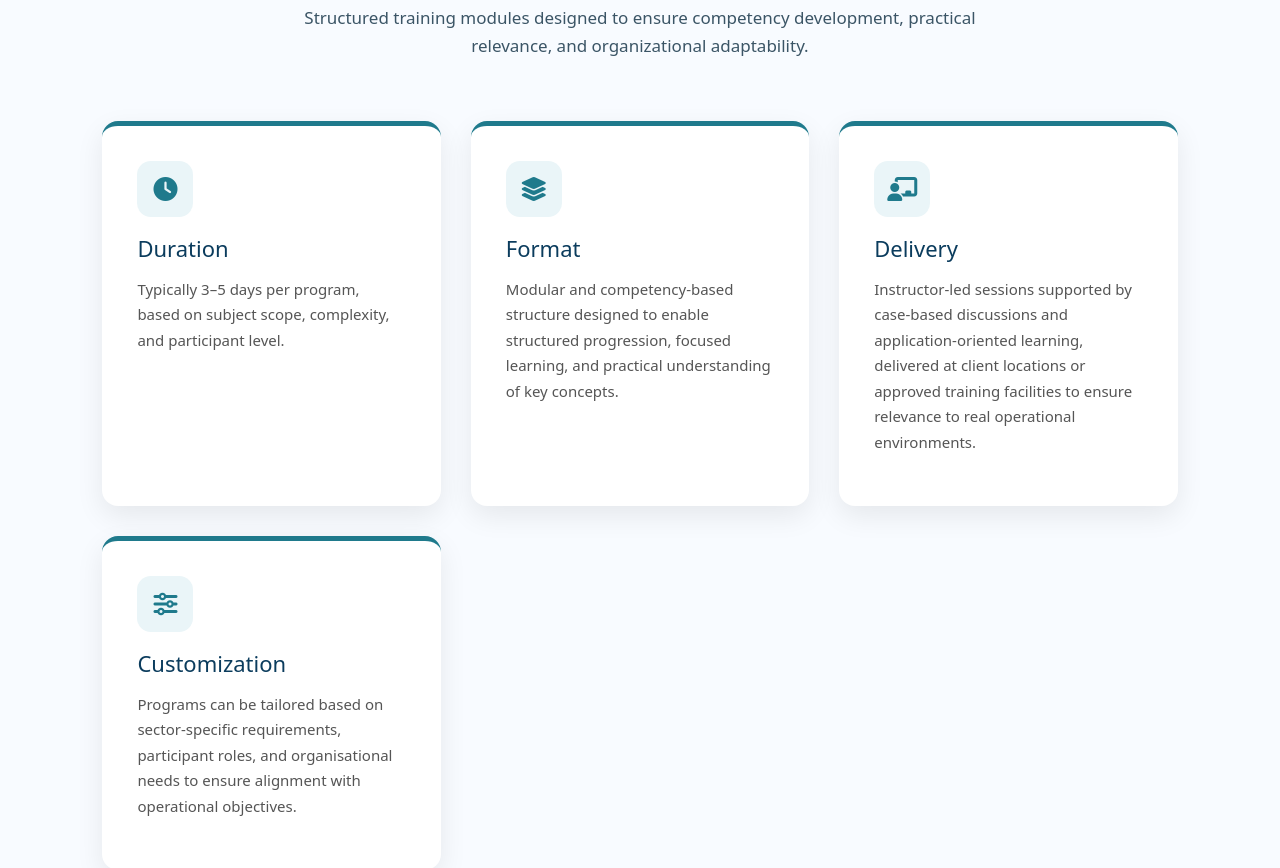
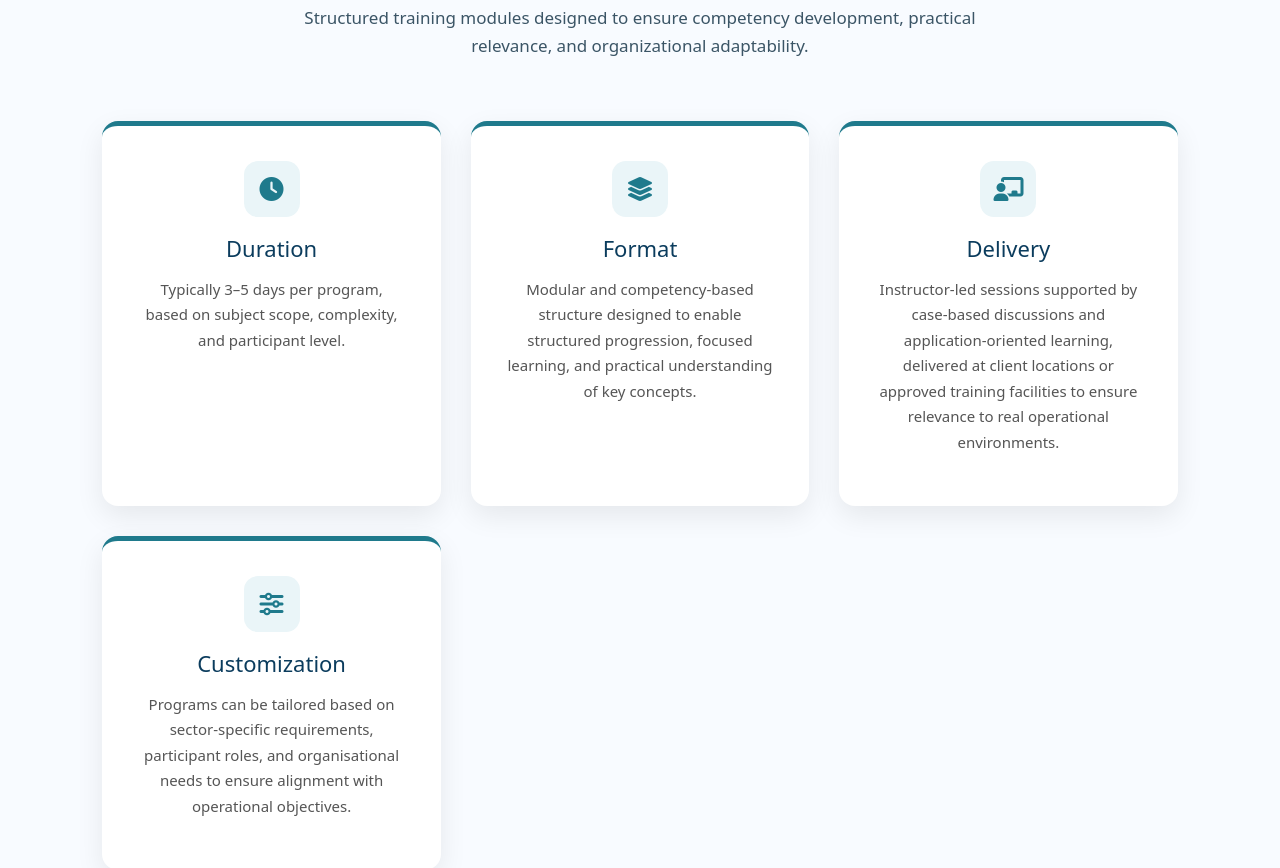
Before and after one commit to TejasPatil5798/Voltgrid, a React (Vite) app in the folder frontend/: page / in a window 1280 px wide. Shown: the part 3601-4469 px from the top of the page. Built offline with nearby package versions, Linux system fonts and the light colour scheme; no server answers.

Commit message:
final site 1

```diff
--- a/frontend/src/pages/About.jsx
+++ b/frontend/src/pages/About.jsx
@@ -1,7 +1,7 @@
 import React from "react";
 import aboutHeroImage from "../assets/images/abt_hero.jpg";
 import overviewImage from "../assets/images/imp.jpg";
-import visionImage from "../assets/images/vision.jpg";
+import visionImage from "../assets/images/vision.JPG";
 import missionImage from "../assets/images/mission.jpg";
 import impactImage from "../assets/images/Impact.jpg";
 
@@ -157,7 +157,7 @@ export default function About() {
           <div className="section-header">
             <h2 className="head-sec">Sector Coverage</h2>
           </div>
-          <div className="formats-grid">
+          <div className="formats-grid sector-coverage-grid">
             <div className="format-card">
               <div className="format-icon">
                 <i className="fas fa-bolt"></i>
@@ -223,22 +223,22 @@ export default function About() {
           <div className="section-header about-subheader">
             <h2>Why Choose Voltgrid Insights</h2>
           </div>
-          <div className="why-grid">
-            <div className="capability-card">
+          <div className="why-grid why-choose-grid">
+            <div className="capability-card text-center">
               Structured and competency-based approach
             </div>
-            <div className="capability-card">
+            <div className="capability-card text-center">
               Programs aligned with operational requirements and industry
               practices
             </div>
-            <div className="capability-card">
+            <div className="capability-card text-center">
               Multi-domain capability across technical, operational, and
               management areas
             </div>
-            <div className="capability-card">
+            <div className="capability-card text-center">
               Flexible delivery formats including residential programs
             </div>
-            <div className="capability-card">
+            <div className="capability-card text-center">
               Focus on practical application and measurable outcomes
             </div>
           </div>
--- a/frontend/src/pages/Home.jsx
+++ b/frontend/src/pages/Home.jsx
@@ -215,7 +215,7 @@ export default function Home() {
         </div>
 
         <div className="structure-grid">
-          <div className="structure-card">
+          <div className="structure-card text-center">
             <div className="structure-icon">
               <i className="fas fa-clock"></i>
             </div>
@@ -226,7 +226,7 @@ export default function Home() {
             </p>
           </div>
 
-          <div className="structure-card">
+          <div className="structure-card text-center">
             <div className="structure-icon">
               <i className="fas fa-layer-group"></i>
             </div>
@@ -238,7 +238,7 @@ export default function Home() {
             </p>
           </div>
 
-          <div className="structure-card">
+          <div className="structure-card text-center">
             <div className="structure-icon">
               <i className="fas fa-chalkboard-teacher"></i>
             </div>
@@ -251,7 +251,7 @@ export default function Home() {
             </p>
           </div>
 
-          <div className="structure-card">
+          <div className="structure-card text-center">
             <div className="structure-icon">
               <i className="fas fa-sliders-h"></i>
             </div>
--- a/frontend/src/styles.css
+++ b/frontend/src/styles.css
@@ -1244,6 +1244,10 @@ textarea {
 	gap: 16px;
 }
 
+.why-choose-grid {
+	grid-template-columns: 1fr;
+}
+
 .why-card {
 	background: #fff;
 	border: 1px solid #dfe8ee;
@@ -1265,6 +1269,10 @@ textarea {
 	border-radius: 8px;
 	color: #33475b;
 	line-height: 1.65;
+}
+
+.sector-coverage-grid {
+	grid-template-columns: repeat(4, minmax(0, 1fr));
 }
 
 .about-impact-hero {
@@ -1307,6 +1315,10 @@ textarea {
 		grid-template-columns: 1fr 1fr;
 	}
 
+	.sector-coverage-grid {
+		grid-template-columns: repeat(2, minmax(0, 1fr));
+	}
+
 	.vision-mission-grid {
 		grid-template-columns: 1fr;
 	}
@@ -1321,6 +1333,10 @@ textarea {
 	.about-row,
 	.capability-grid,
 	.why-grid {
+		grid-template-columns: 1fr;
+	}
+
+	.sector-coverage-grid {
 		grid-template-columns: 1fr;
 	}
 
--- a/frontend/vite.config.js
+++ b/frontend/vite.config.js
@@ -1,6 +1,7 @@
 import { defineConfig } from 'vite'
 
 export default defineConfig({
+  assetsInclude: ['**/*.JPG', '**/*.JPEG', '**/*.PNG'],
   server: {
     port: 5173,
     proxy: {
```
Also changed, not shown: 7 other files (tests, documents, lock files or other folders).
